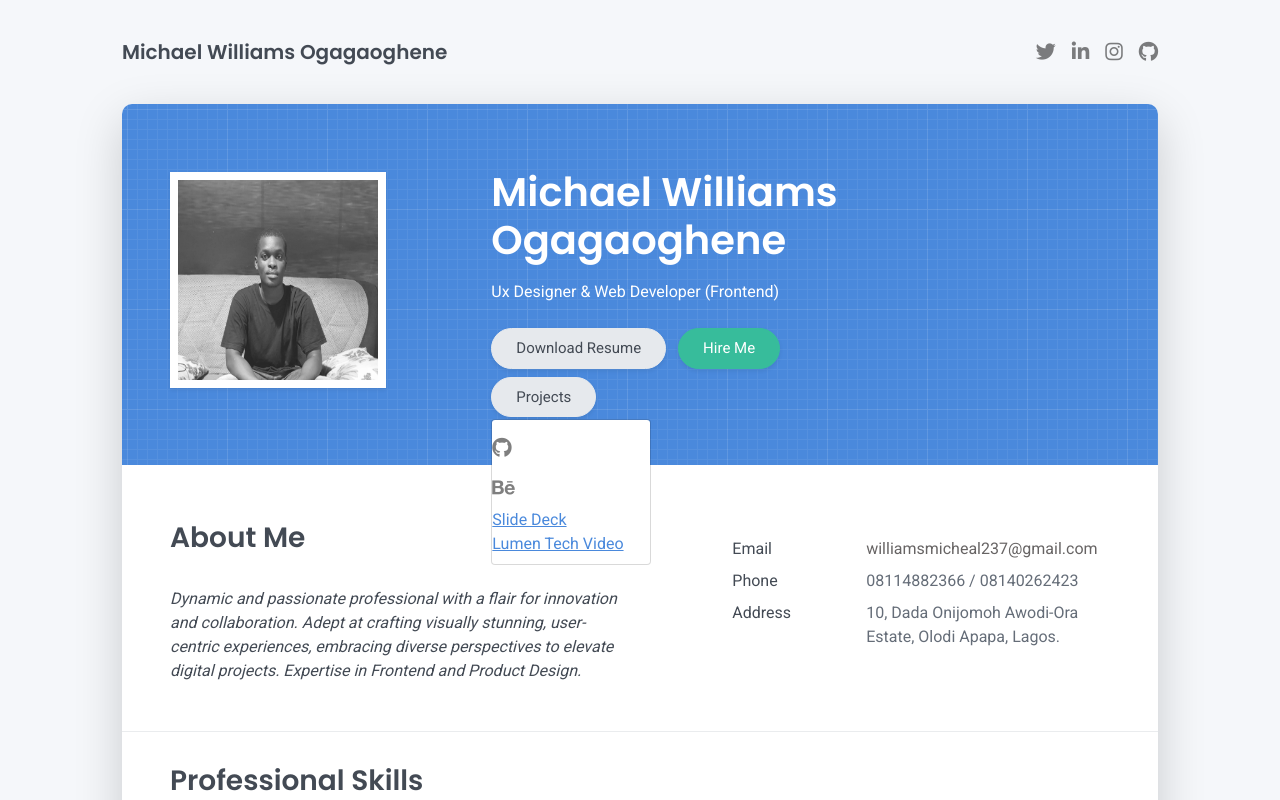
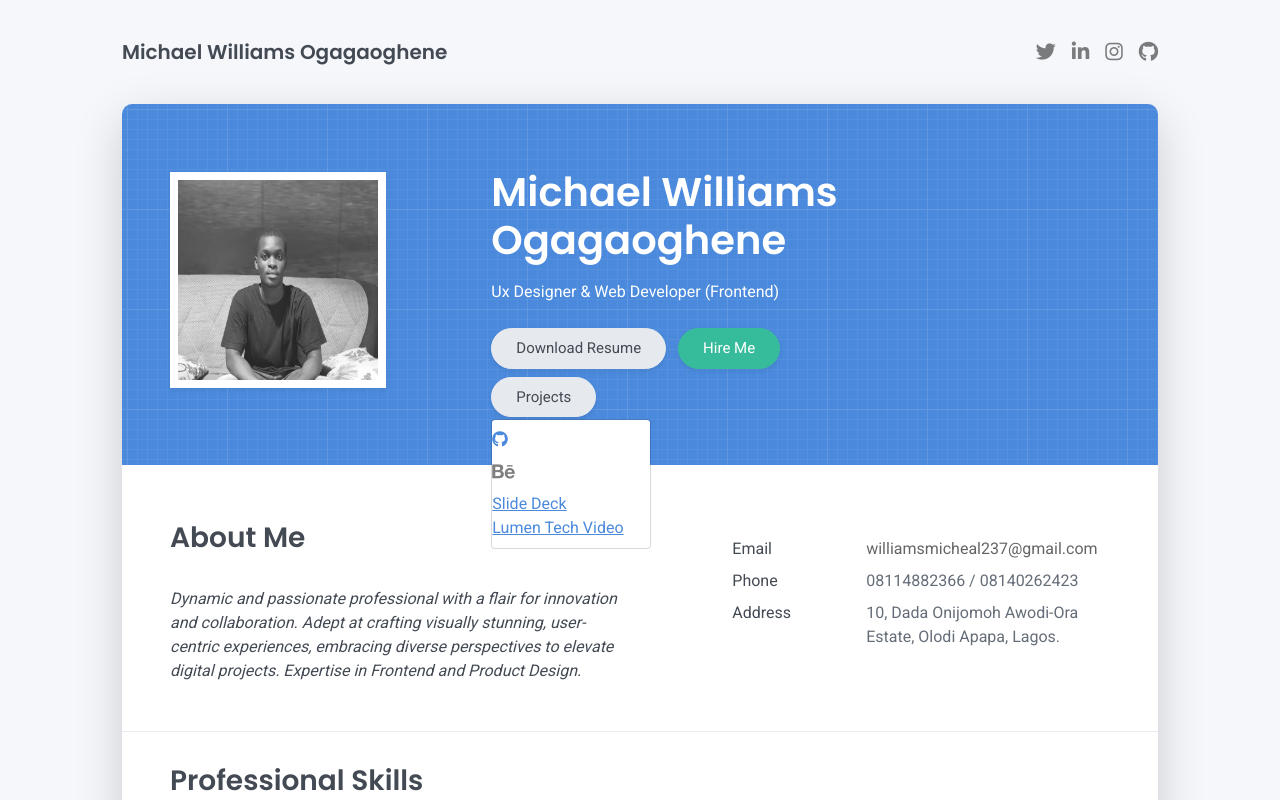
Before and after one commit to phatwillis/portfolio, a website: page index.html in a window 1280 px wide. Both pictures are taken after a click on the link "Projects". Shown: the top 800 px of the page. Drawn offline with Linux system fonts and the light colour scheme.

Commit message:
Update index.html

```diff
--- a/index.html
+++ b/index.html
@@ -69,7 +69,7 @@
               Projects
             </a>
             <ul class="dropdown-menu" aria-labelledby="projectsDropdown">
-              <li><a class="nav-link" href="https://github.com/phatwillis" title="Github"><i class="fa fa-github"></i><span class="menu-title sr-only">Github</span></a></li>
+              <li><a href="https://github.com/phatwillis" title="Github"><i class="fa fa-github"></i><span class="menu-title sr-only">Github</span></a></li>
              <li><a class="nav-link" href="https://www.behance.net/williamsmicheal" title="Behance"><i class="fa fa-behance"></i><span class="menu-title sr-only">Behance</span></a></li>
               <li><a href="https://docs.google.com/presentation/d/1MNRGotQ8Ak3tChyZpGaUTtOSYBp9XV-C/edit?usp=sharing&ouid=102715831252649447490&rtpof=true&sd=true">Slide Deck</a></li>
               <li><a href="https://youtu.be/6bM7QkWTDcc">Lumen Tech Video</a></li>
```
